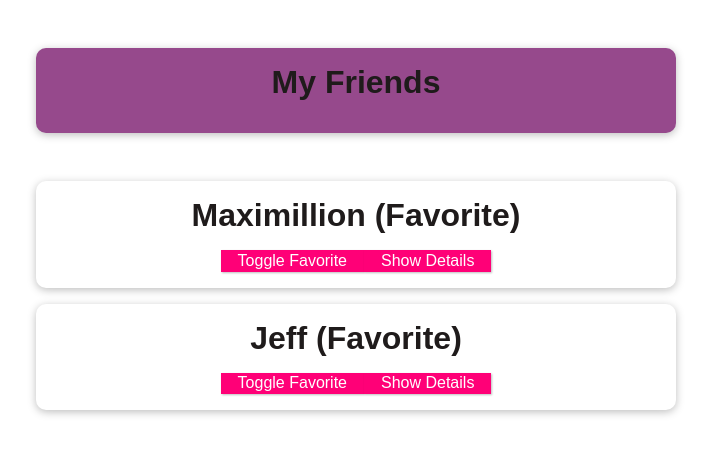
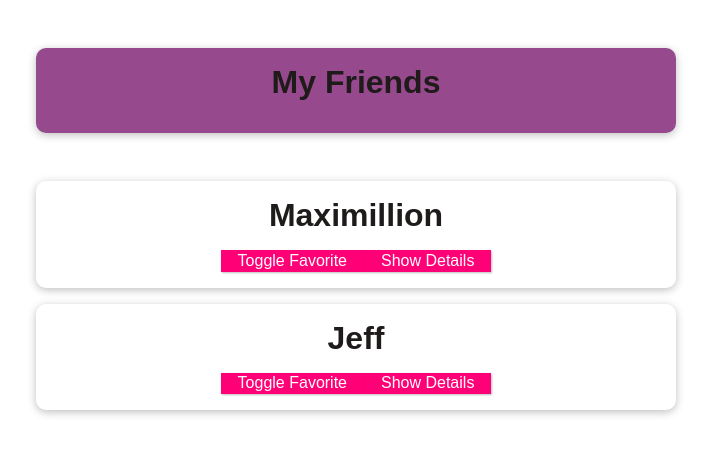
Before and after one commit to jripke74/vue-take-1, a Vue app in the folder vue-app/: page / in a window 1280 px wide. Shown: the top 454 px of the page, without its empty margins (284-995 px from the left). Built offline with nearby package versions, Linux system fonts and the light colour scheme.

Commit message:
06 using emit for custom event

```diff
--- a/vue-app/src/App.vue
+++ b/vue-app/src/App.vue
@@ -7,10 +7,12 @@
       <friend-contact
         v-for="friend in friends"
         :key="friend.id"
+        :id="friend.id"
         :name="friend.name"
         :phone-number="friend.phoneNumber"
         :email-address="friend.email"
-        :is-favorite="true"
+        :is-favorite="friend.isFavorite"
+        @toggle-favorite="toggleFavoriteStatus"
       ></friend-contact>
     </ul>
   </section>
@@ -29,15 +31,25 @@
           name: 'Maximillion',
           phoneNumber: '123-456-7890',
           email: 'fict@email.com',
+          isFavorite: true,
         },
         {
           id: 'Jeff',
           name: 'Jeff',
           phoneNumber: '098-765-4321',
           email: 'fict@email.com',
+          isFavorite: false,
         },
       ],
     };
+  },
+  methods: {
+    toggleFavoriteStatus(friendId) {
+      const identifiedFriend = this.friends.find(
+        (friend) => friend.id === friendId,
+      );
+      identifiedFriend.isFavorite = !identifiedFriend.isFavorite;
+    },
   },
 };
 </script>
--- a/vue-app/src/components/FriendContact.vue
+++ b/vue-app/src/components/FriendContact.vue
@@ -13,6 +13,10 @@
 <script>
 export default {
   props: {
+    id: {
+      type: String,
+      required: true,
+    },
     name: {
       type: String,
       required: true,
@@ -34,7 +38,6 @@
   data() {
     return {
       detailsAreVisible: false,
-      friendIsFavorite: this.isFavorite,
     };
   },
   methods: {
@@ -42,7 +45,7 @@
       this.detailsAreVisible = !this.detailsAreVisible;
     },
     toggleFavorite() {
-      this.friendIsFavorite = !this.friendIsFavorite;
+      this.$emit('toggle-favorite', this.id);
     },
   },
 };
```
